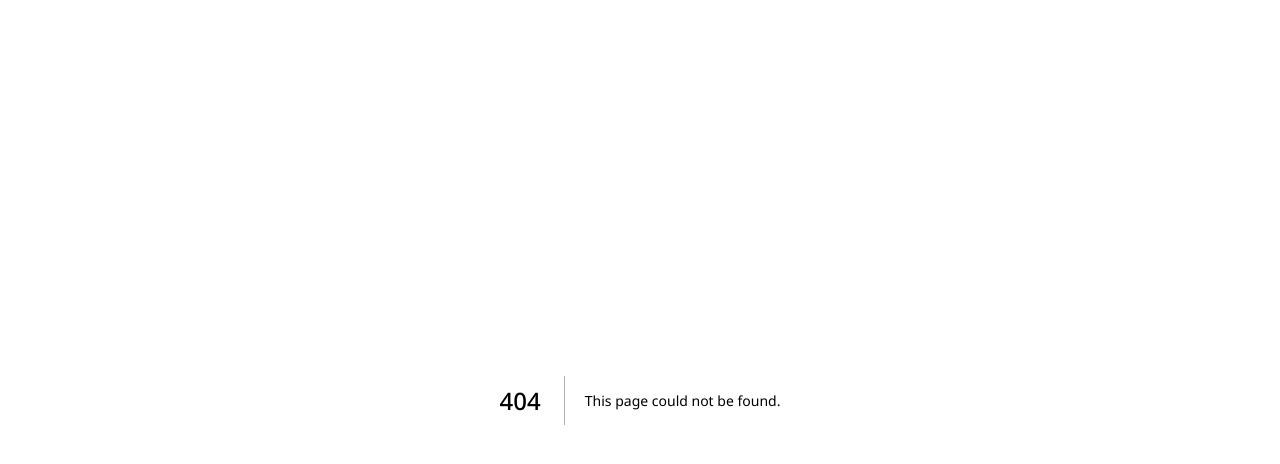
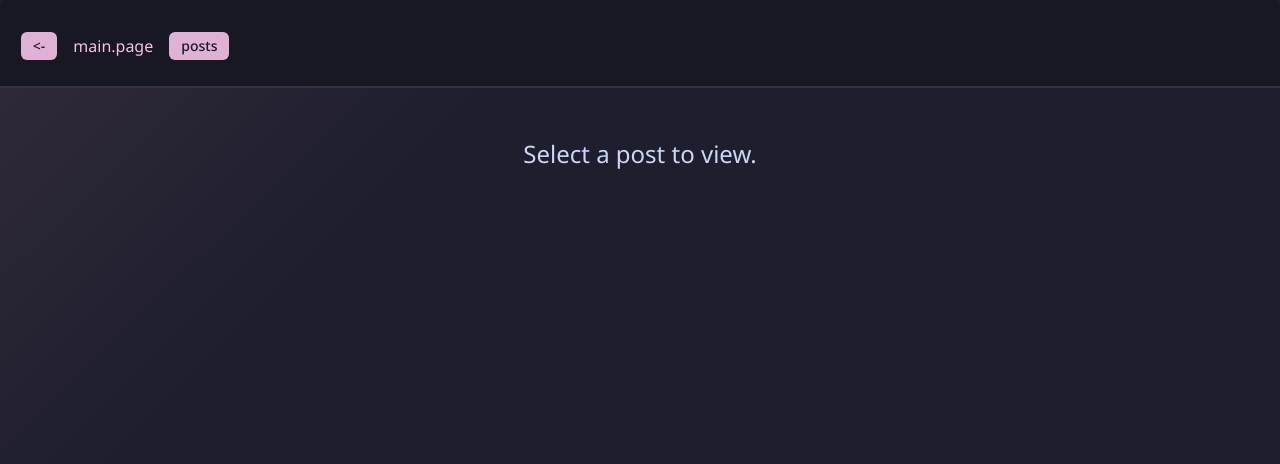
Before and after one commit to snub-yeah/Security-Site, a Next.js app: page /posts in a window 1280 px wide. Before the commit this address had no page. Shown: the top 464 px of the page. Built offline with nearby package versions, Linux system fonts and the light colour scheme.

Commit message:
Added navbar and posts page--which doesn't have content yet lol

```diff
--- a/src/app/page.tsx
+++ b/src/app/page.tsx
@@ -2,6 +2,8 @@
 
 import anime from 'animejs'
 import { useEffect } from 'react'
+import { useRouter } from 'next/navigation'
+import TopBar from '@/components/TopBar'
 
 export default function Home() {
 
@@ -34,14 +36,14 @@ export default function Home() {
     })
   }, [])
 
+  const router = useRouter()
+
+
 
   return (
     <div className="viewport-container">
       <div className="window-container">
-        <div className="topBar">
-          <button className="backButton">&lt;-</button>
-          <p>main.page</p>
-        </div>
+        <TopBar />
         <main className="window">
           <div className="text-content">
             <div className="text-content-header">
--- /dev/null
+++ b/src/app/posts/page.tsx
@@ -0,0 +1,18 @@
+'use client'
+
+import TopBar from '@/components/TopBar'
+
+export default function Home() {
+  return (
+    <div className="viewport-container">
+      <div className="window-container">
+        <TopBar />
+        <main className="window">
+          <div className="text-content">
+            <p>Select a post to view.</p>
+          </div>
+        </main>
+      </div>
+    </div>
+  )
+}
--- /dev/null
+++ b/src/components/TopBar.tsx
@@ -0,0 +1,19 @@
+'use client'
+
+import { useRouter } from 'next/navigation'
+
+export default function TopBar() {
+  const router = useRouter()
+
+  return (
+    <div className="topBar">
+      <button className="backButton" onClick={() => router.push('/')}>
+        &lt;-
+      </button>
+      <p>main.page</p>
+      <button className="backButton" onClick={() => router.push('/posts')}>
+        posts
+      </button>
+    </div>
+  )
+}
```
